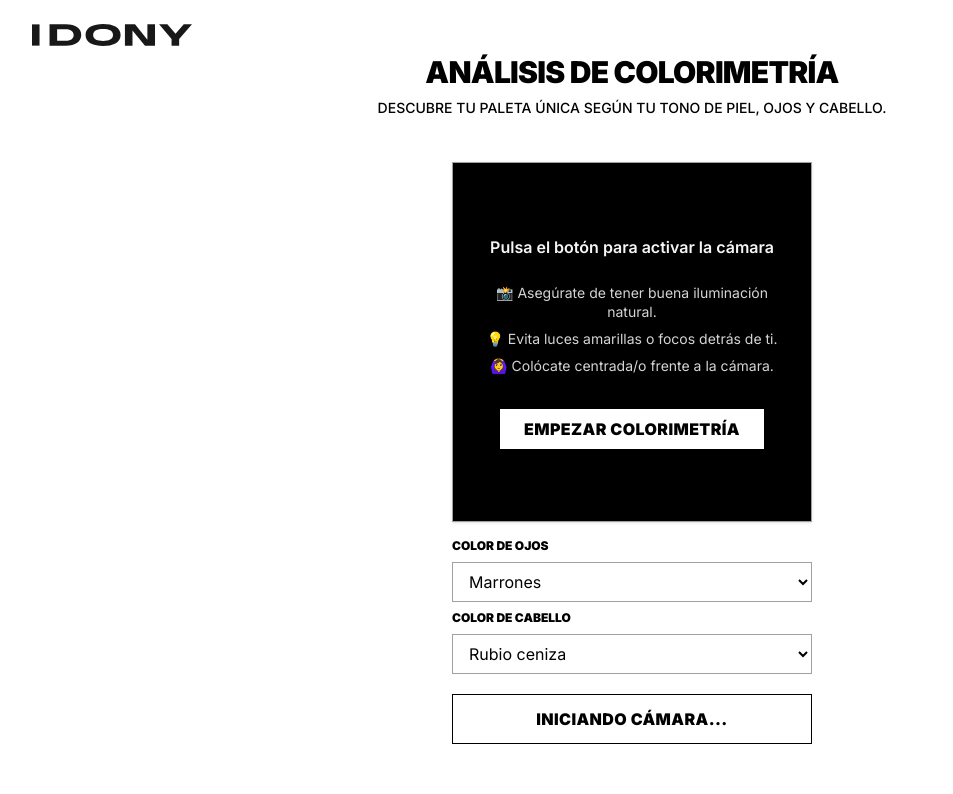
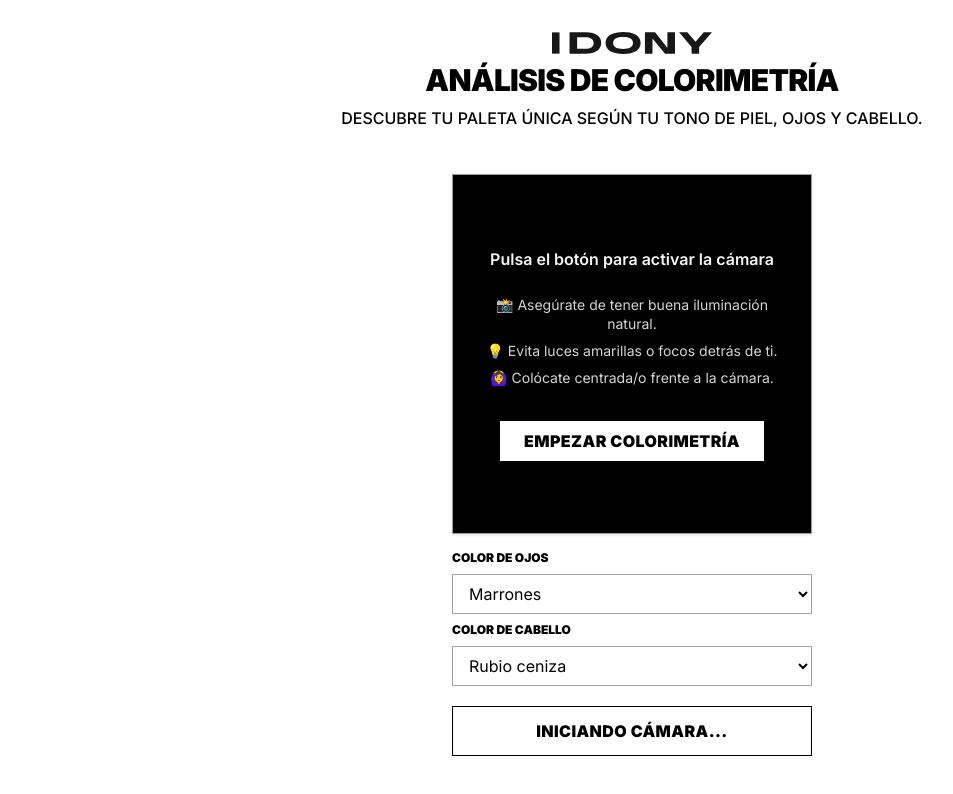
Before and after one commit to AlexMainar/Idony-colorimetry-app, a Next.js app: page /analyze in a window 1280 px wide. Shown: the top 794 px of the page, without its empty margins (8-961 px from the left). Built offline with nearby package versions, Linux system fonts and the light colour scheme.

Commit message:
UI polish: consistent header

```diff
--- a/app/analyze/page.tsx
+++ b/app/analyze/page.tsx
@@ -230,19 +230,19 @@
   return (
   <main className="min-h-screen flex flex-col items-center bg-white text-black px-4 py-4 overflow-y-auto">
     {/* Header */}
-    <header className="w-full flex justify-start px-6 py-2">
-      <img src="/Logos-01.svg" alt="Idony logo" className="w-40 h-auto opacity-90" />
-    </header>
-
-    {/* Title */}
-    <section className="text-center px-6 mb-1">
-      <h1 className="text-3xl font-black uppercase tracking-tight text-black">
-        ANÁLISIS DE COLORIMETRÍA
-      </h1>
-      <p className="text-sm font-medium text-black mt-2">
-        DESCUBRE TU PALETA ÚNICA SEGÚN TU TONO DE PIEL, OJOS Y CABELLO.
-      </p>
-    </section>
+    <header className="w-full text-center px-4 py-4">
+  <img
+    src="/Logos-01.svg"
+    alt="Idony logo"
+    className="w-32 sm:w-40 h-auto mx-auto mb-2 opacity-90"
+  />
+  <h1 className="text-2xl sm:text-3xl font-black uppercase tracking-tight text-black">
+    ANÁLISIS DE COLORIMETRÍA
+  </h1>
+  <p className="text-sm sm:text-base font-medium text-black mt-2">
+    DESCUBRE TU PALETA ÚNICA SEGÚN TU TONO DE PIEL, OJOS Y CABELLO.
+  </p>
+</header>
 
     {/* Camera + Instructions */}
     <section className="flex flex-col items-center justify-center w-full max-w-md px-4 flex-grow">
--- a/app/result/page.tsx
+++ b/app/result/page.tsx
@@ -70,14 +70,16 @@
   return (
     <main className="min-h-dvh flex flex-col items-center bg-white text-black px-6 py-4 overflow-y-auto">
       {/* Header */}
-      <header className="relative w-full flex items-center justify-center px-6 py-3">
-        <img
-          src="/Logos-01.svg"
-          alt="Idony logo"
-          className="absolute left-6 top-1/2 -translate-y-1/2 w-36 h-auto"
-        />
-        <h1 className="text-2xl font-black uppercase tracking-tight text-center">{category}</h1>
-      </header>
+      <header className="w-full flex flex-col items-center text-center px-4 py-3 space-y-2 sm:flex-row sm:justify-center sm:space-y-0 sm:space-x-3">
+  <img
+    src="/Logos-01.svg"
+    alt="Idony logo"
+    className="w-28 sm:w-36 h-auto opacity-90 mx-auto sm:mx-0"
+  />
+  <h1 className="text-2xl sm:text-3xl font-black uppercase tracking-tight text-black mt-1 sm:mt-0">
+    {category}
+  </h1>
+</header>
 
       {/* Main Content */}
       <div className="max-w-5xl w-full text-center text-black space-y-2 leading-tight mt-4">
```
